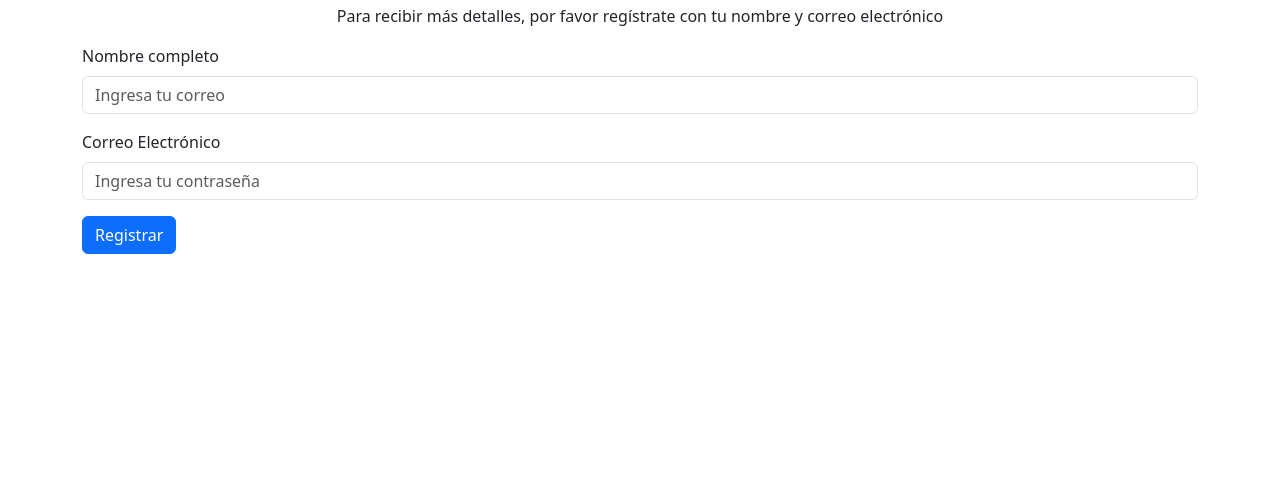
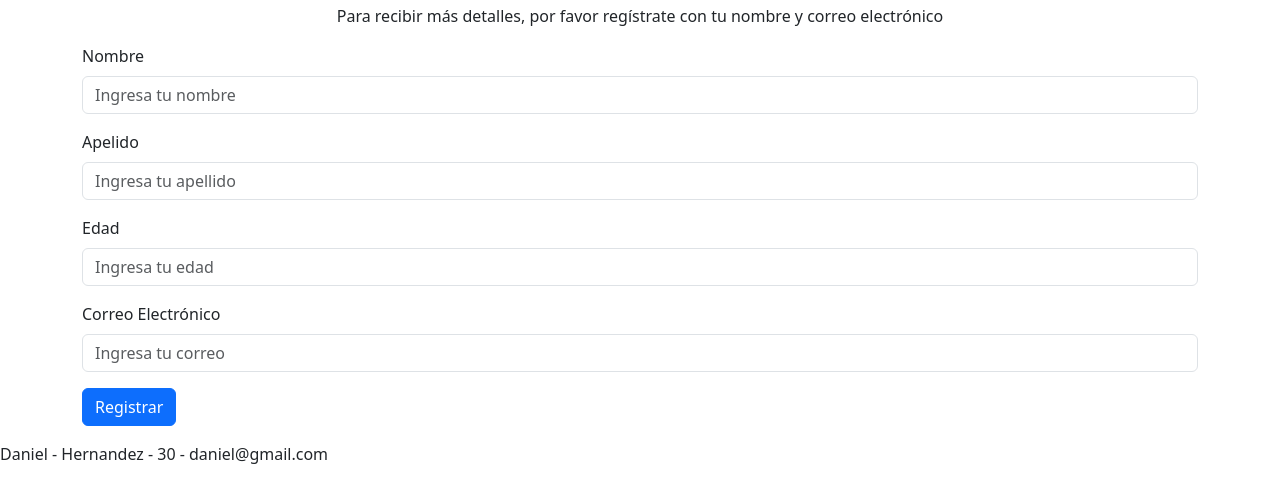
Before and after one commit to arishbebanuelos/ProyectoFinal, a plain HTML site: page contacto.html in a window 1280 px wide. Shown: the part 146-648 px from the top of the page. Drawn offline with nearby package versions, Linux system fonts and the light colour scheme.

Commit message:
ProyectoFinal

```diff
--- a/contacto.html
+++ b/contacto.html
@@ -39,24 +39,37 @@
         <form>
             <!-- Campo de correo -->
             <div class="mb-3">
-                <label for="email" class="form-label">Nombre completo</label>
-                <input class="form-control" type="email" id="email" placeholder="Ingresa tu correo" required>
+                <label for="nombre" class="form-label">Nombre</label>
+                <input class="form-control" type="text" id="name" placeholder="Ingresa tu nombre" required>
+            </div>
+
+            <div class="mb-3">
+                <label for="apellido" class="form-label">Apelido</label>
+                <input class="form-control" type="text" id="lastname" placeholder="Ingresa tu apellido" required>
+            </div>
+
+            <div class="mb-3">
+                <label for="edad" class="form-label">Edad</label>
+                <input class="form-control" type="number" id="age" placeholder="Ingresa tu edad" required>
             </div>
 
             <!-- Campo de contraseña -->
             <div class="mb-3">
                 <label for="password" class="form-label">Correo Electrónico</label>
-                <input class="form-control" type="password" id="password" placeholder="Ingresa tu contraseña" required>
+                <input class="form-control" type="text" id="email" placeholder="Ingresa tu correo" required>
+            </div>
+        </form>
+            <!-- Botón de registro -->
+            <div class="mb-3">
+                <button class="btn btn-primary" onclick="registrar()" type="submit">Registrar</button>
             </div>
 
-            <!-- Botón de registro -->
-            <div class="mb-3">
-                <button class="btn btn-primary" type="submit">Registrar</button>
-            </div>
-        </form>
     </main>
 
-    <script src="./scripts/scripts.js"></script>
+    <div id="list">
+
+    </div>
+    <script src="./contacto.js/contacto.js"></script>
 </body>
 
 </html>
--- /dev/null
+++ b/contacto.js/contacto.js
@@ -0,0 +1,44 @@
+function Cliente (nombre, apellido, edad, correo){
+    this.nombre=nombre;
+    this.apellido=apellido;
+    this.edad=edad;
+    this.correo=correo;
+}
+function registrar(){
+    console.log("Registrando...");
+}
+
+const inputNombre = document.getElementById("name");
+const inputApellido = document.getElementById("lastname");
+const inputEdad = document.getElementById("age");
+const inputCorreo = document.getElementById("email");
+let p;
+
+function registrar(){
+
+    let newcliente = new Cliente(inputNombre.value, inputApellido.value, inputEdad.value, inputCorreo.value );
+
+    if(inputNombre.value==""){
+        alert("ingresa el nombre");
+    }else{
+        display(newcliente);
+    }
+
+}
+
+function display(Cliente){
+    const list = document.getElementById("list");
+    p=`
+    <div>
+        <p>${Cliente.nombre} - ${Cliente.apellido} - ${Cliente.edad} - ${Cliente.correo}</p>
+    </div>
+    `;
+    list.innerHTML+=p;// inserta en HTML
+}
+
+
+let cliente1 = new Cliente("Daniel","Hernandez",30,"daniel@gmail.com")
+
+console.log(cliente1);
+
+display(cliente1);
--- a/mystyle.css
+++ b/mystyle.css
@@ -1,6 +1,6 @@
 /* Estilos generales */
 body {
-    font-family: Arial, sans-serif;
+    font-family: Arial;
     margin: 0;
     padding: 0;
 }
```
